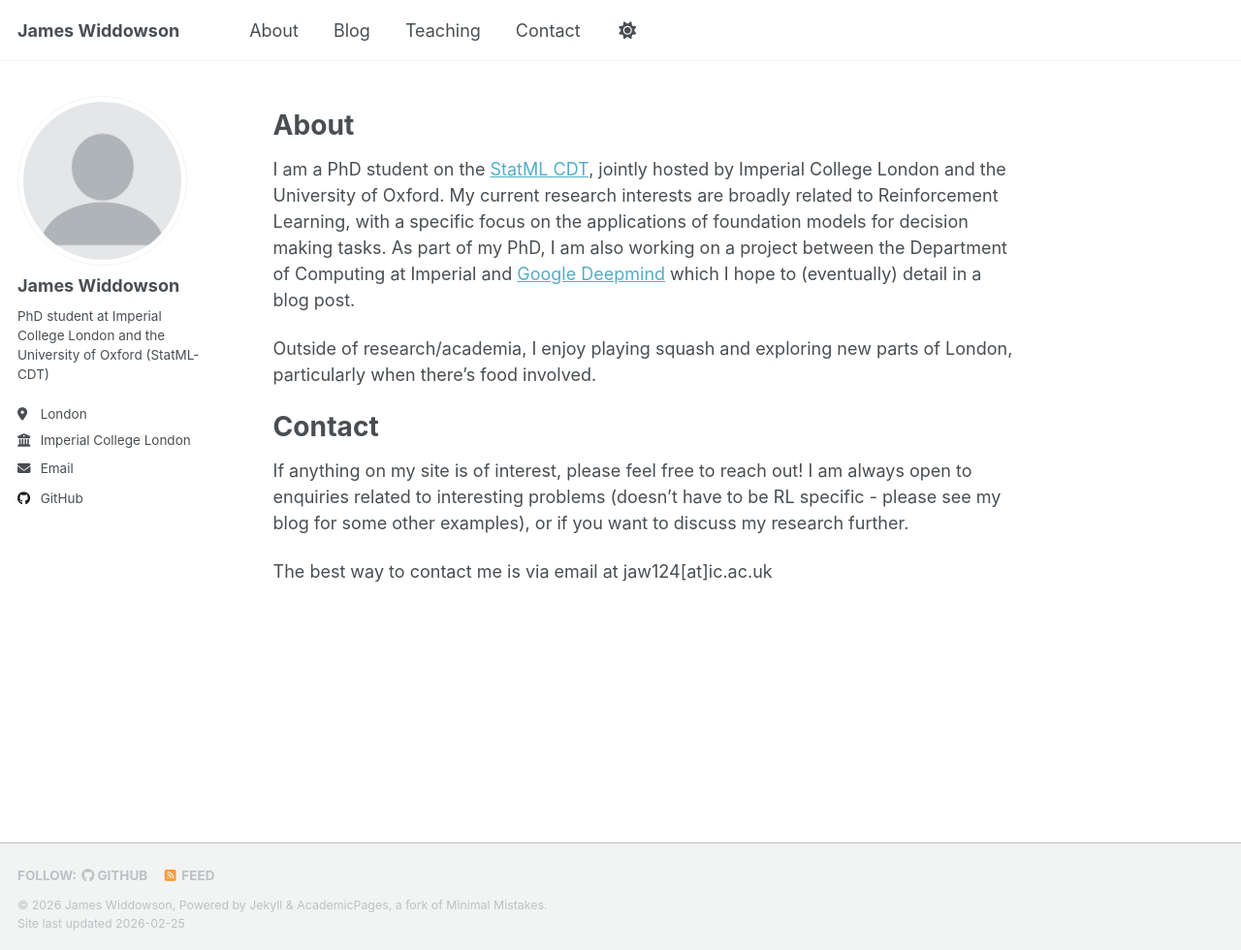
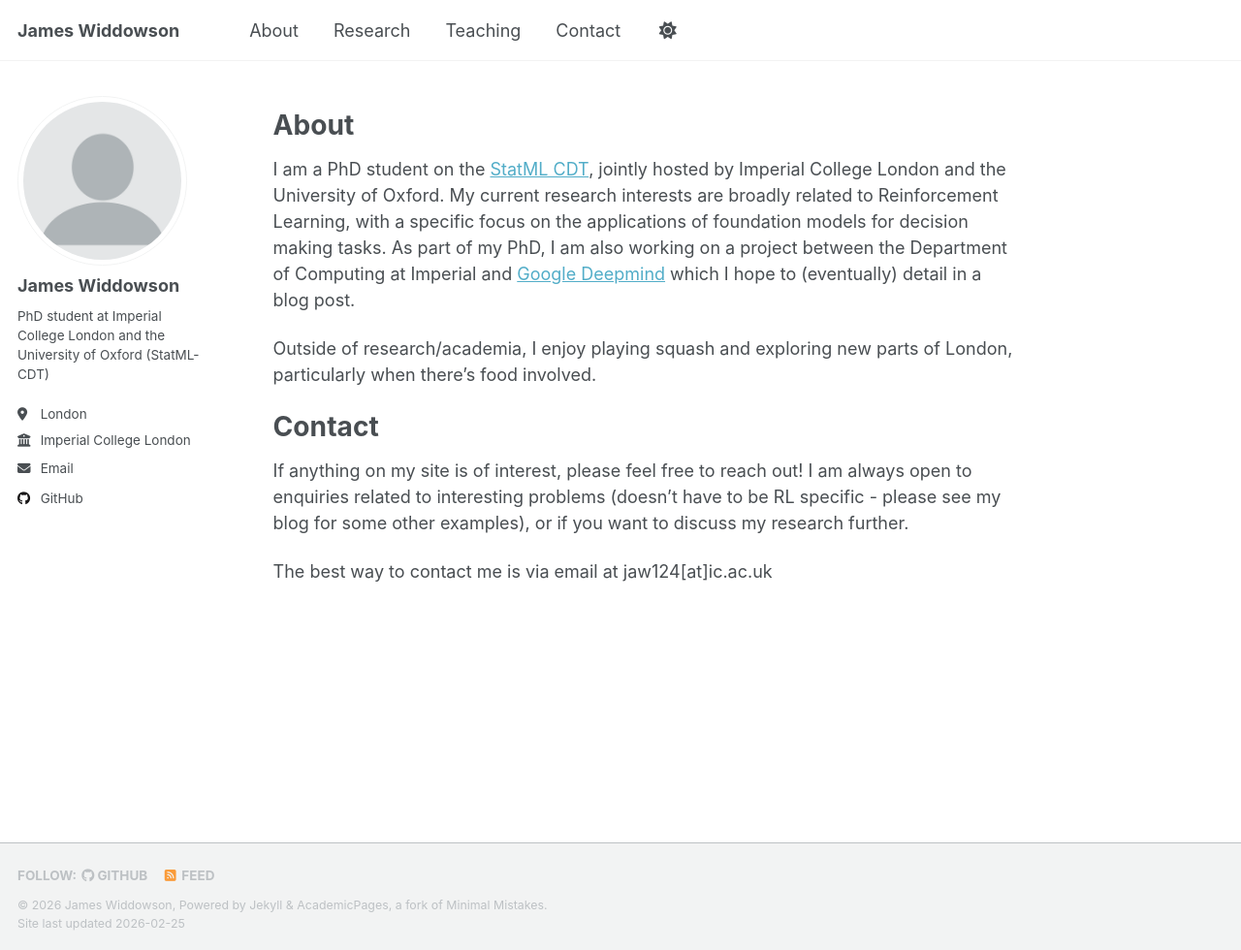
Before and after one commit to james-widdowson/james-widdowson.github.io, a Jekyll site: the page built from _pages/about.md, in a window 1280 px wide and 980 px high. Shown: the whole window at 97% size. Built offline with Jekyll 4.4.1, drawn with Linux system fonts in a browser that asks for light colours; a script that is not in the unit is left out.

Commit message:
Replace 'Blog' with 'Research' in navigation

```diff
--- a/_data/navigation.yml
+++ b/_data/navigation.yml
@@ -12,8 +12,8 @@ main:
   - title: "About"
     url: /about/
 
-  - title: "Blog"
-    url: /blog/
+  - title: "Research"
+    url: /research/
 
   - title: "Teaching"
     url: /teaching/
```
